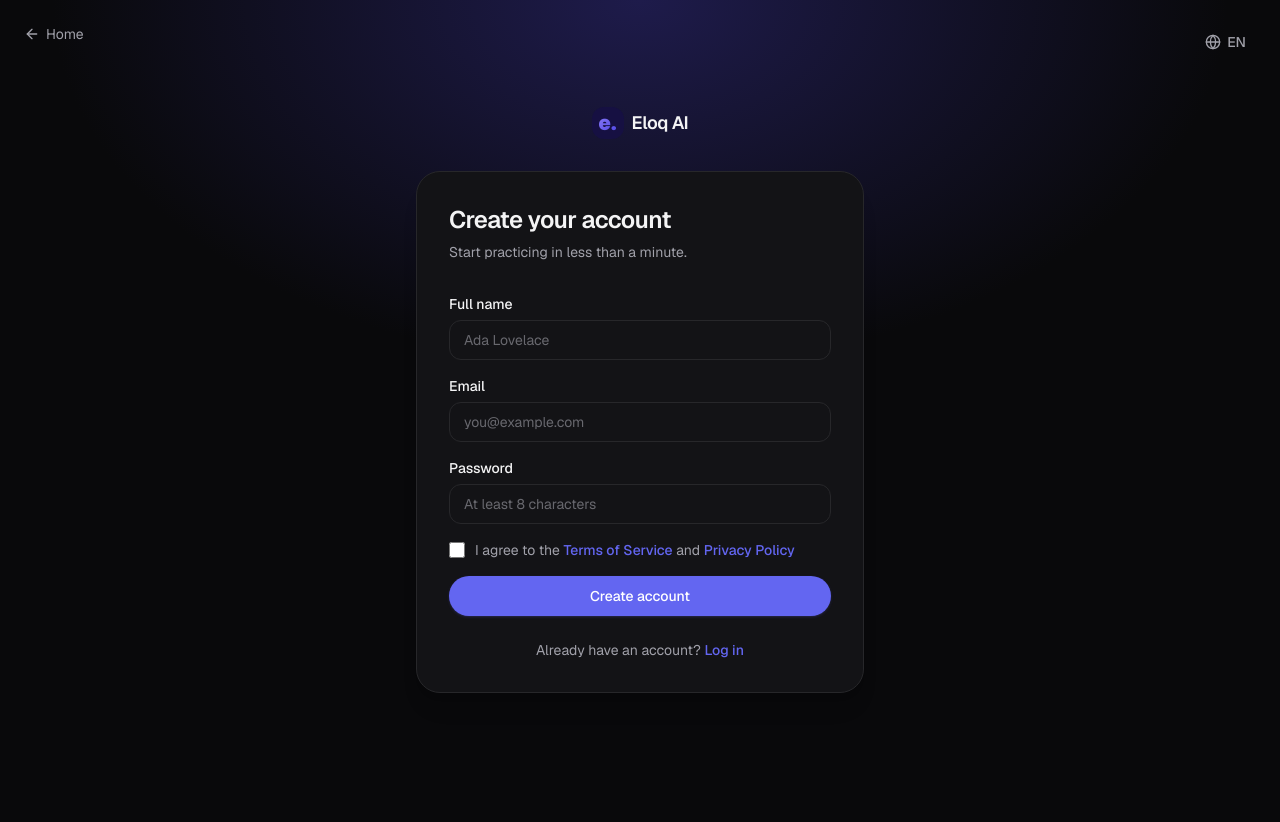
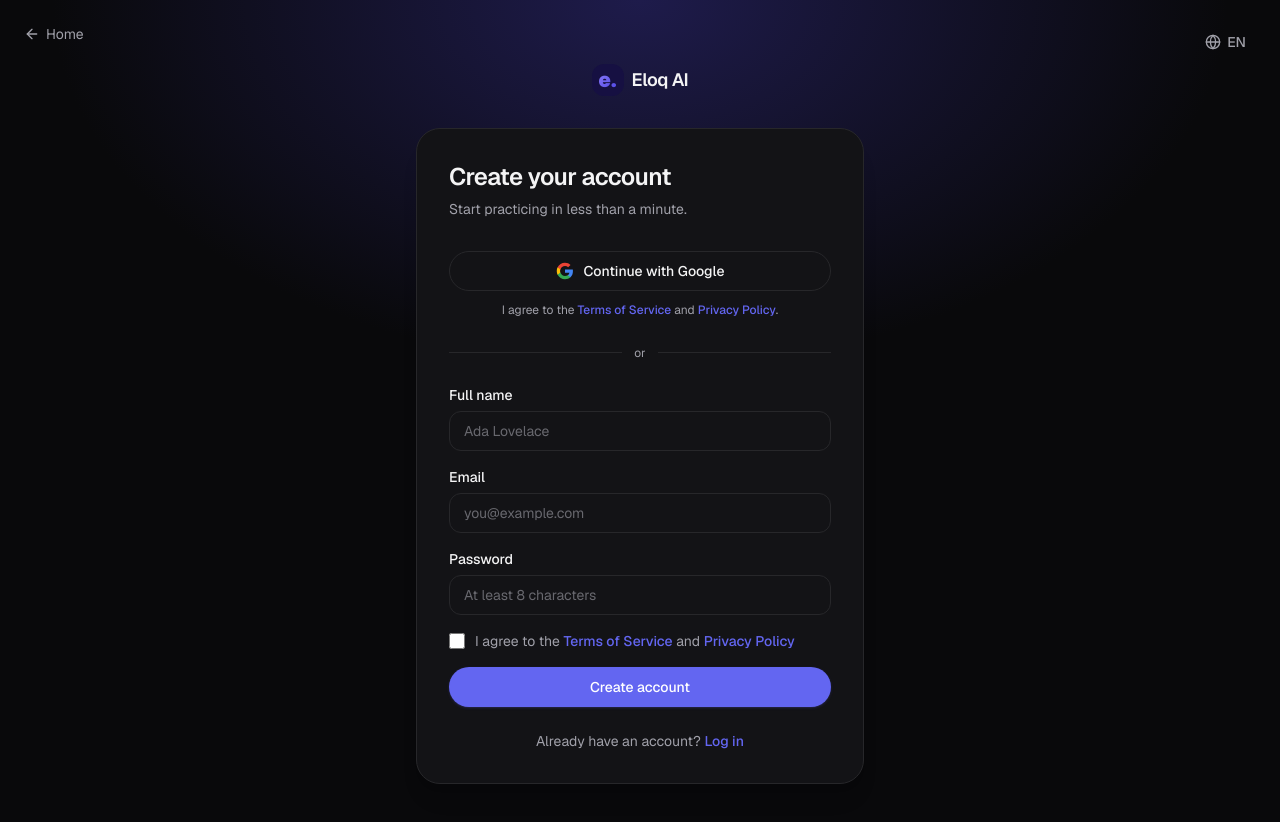
Before and after one commit to paulmunozdaudin/SpeakUp-Web., a Next.js app: page /signup in a window 1280 px wide. Shown: the top 822 px of the page. Before the commit the page ends 800 px from the top, so only its background shows below. Built offline with nearby package versions, Linux system fonts and the light colour scheme; no server answers.

Commit message:
Add Google sign-in/sign-up via Supabase OAuth
Adds a "Continue with Google" option to both /login and /signup,
alongside the existing email/password flow. Uses Supabase's built-in
OAuth redirect (signInWithOAuth), which lands the user back on the
already-provider-agnostic /auth/callback route.

```diff
--- a/src/app/(auth)/login/page.tsx
+++ b/src/app/(auth)/login/page.tsx
@@ -5,6 +5,7 @@ import Link from "next/link";
 import { useRouter, useSearchParams } from "next/navigation";
 import { Button } from "@/components/ui/button";
 import { Input } from "@/components/ui/input";
+import { GoogleButton } from "@/components/auth/google-button";
 import { signIn } from "@/services/auth.service";
 import { useDict } from "@/lib/i18n";
 
@@ -41,7 +42,17 @@ function LoginForm() {
         {d.auth.loginTitle}
       </h1>
       <p className="mt-1.5 text-sm text-muted">{d.auth.loginSubtitle}</p>
-      <form onSubmit={handleSubmit} className="mt-8 space-y-4">
+
+      <div className="mt-8">
+        <GoogleButton />
+      </div>
+      <div className="my-6 flex items-center gap-3 text-xs text-muted">
+        <span className="h-px flex-1 bg-border" />
+        {d.auth.orDivider}
+        <span className="h-px flex-1 bg-border" />
+      </div>
+
+      <form onSubmit={handleSubmit} className="space-y-4">
         <Input
           label={d.auth.email}
           name="email"
--- a/src/app/(auth)/signup/page.tsx
+++ b/src/app/(auth)/signup/page.tsx
@@ -6,6 +6,7 @@ import { useRouter } from "next/navigation";
 import { MailCheck } from "lucide-react";
 import { Button } from "@/components/ui/button";
 import { Input } from "@/components/ui/input";
+import { GoogleButton } from "@/components/auth/google-button";
 import { signUp } from "@/services/auth.service";
 import { useDict } from "@/lib/i18n";
 
@@ -71,7 +72,28 @@ export default function SignupPage() {
         {d.auth.signupTitle}
       </h1>
       <p className="mt-1.5 text-sm text-muted">{d.auth.signupSubtitle}</p>
-      <form onSubmit={handleSubmit} className="mt-8 space-y-4">
+
+      <div className="mt-8">
+        <GoogleButton />
+      </div>
+      <p className="mt-2.5 text-center text-xs leading-relaxed text-muted">
+        {d.auth.agreeToTermsPrefix}{" "}
+        <Link href="/terms" className="font-medium text-accent hover:underline">
+          {d.auth.agreeToTermsLinkTerms}
+        </Link>{" "}
+        {d.auth.agreeToTermsMiddle}{" "}
+        <Link href="/privacy" className="font-medium text-accent hover:underline">
+          {d.auth.agreeToTermsLinkPrivacy}
+        </Link>
+        .
+      </p>
+      <div className="my-6 flex items-center gap-3 text-xs text-muted">
+        <span className="h-px flex-1 bg-border" />
+        {d.auth.orDivider}
+        <span className="h-px flex-1 bg-border" />
+      </div>
+
+      <form onSubmit={handleSubmit} className="space-y-4">
         <Input
           label={d.auth.fullName}
           name="fullName"
--- /dev/null
+++ b/src/components/auth/google-button.tsx
@@ -0,0 +1,66 @@
+"use client";
+
+import { useState } from "react";
+import { signInWithGoogle } from "@/services/auth.service";
+import { useDict } from "@/lib/i18n";
+
+/** Google's official 4-color "G" mark — per Google's brand guidelines for
+ *  sign-in buttons (not reused anywhere else, so it lives inline here
+ *  rather than as a lucide-style icon). */
+function GoogleIcon() {
+  return (
+    <svg className="h-4.5 w-4.5" viewBox="0 0 48 48" aria-hidden>
+      <path
+        fill="#4285F4"
+        d="M45.12 24.5c0-1.56-.14-3.06-.4-4.5H24v8.51h11.84c-.51 2.75-2.06 5.08-4.39 6.64v5.52h7.11c4.16-3.83 6.56-9.47 6.56-16.17z"
+      />
+      <path
+        fill="#34A853"
+        d="M24 46c5.94 0 10.92-1.97 14.56-5.33l-7.11-5.52c-1.97 1.32-4.49 2.1-7.45 2.1-5.73 0-10.58-3.87-12.31-9.07H4.34v5.7C7.96 41.07 15.4 46 24 46z"
+      />
+      <path
+        fill="#FBBC05"
+        d="M11.69 28.18A13.98 13.98 0 0 1 10.9 24c0-1.45.25-2.86.69-4.18v-5.7H4.34A21.99 21.99 0 0 0 2 24c0 3.55.85 6.91 2.34 9.88z"
+      />
+      <path
+        fill="#EA4335"
+        d="M24 10.75c3.23 0 6.13 1.11 8.41 3.29l6.31-6.31C34.91 4.18 29.93 2 24 2 15.4 2 7.96 6.93 4.34 14.12l7.35 5.7c1.73-5.2 6.58-9.07 12.31-9.07z"
+      />
+    </svg>
+  );
+}
+
+/** "Continue with Google" — used on both /login and /signup. Navigates
+ *  the browser away to Google's consent screen on click; only shows an
+ *  error inline if something fails before that redirect even happens. */
+export function GoogleButton() {
+  const d = useDict();
+  const [loading, setLoading] = useState(false);
+  const [error, setError] = useState<string | null>(null);
+
+  async function handleClick() {
+    setError(null);
+    setLoading(true);
+    const result = await signInWithGoogle();
+    if (!result.ok) {
+      setError(result.error ?? d.auth.genericError);
+      setLoading(false);
+    }
+    // On success the browser is already navigating away to Google.
+  }
+
+  return (
+    <div>
+      <button
+        type="button"
+        onClick={handleClick}
+        disabled={loading}
+        className="inline-flex h-10 w-full cursor-pointer items-center justify-center gap-2.5 rounded-full border border-border bg-surface text-sm font-medium transition-colors hover:bg-surface-muted disabled:cursor-default disabled:opacity-60"
+      >
+        <GoogleIcon />
+        {d.auth.continueWithGoogle}
+      </button>
+      {error && <p className="mt-2 text-xs text-danger">{error}</p>}
+    </div>
+  );
+}
--- a/src/lib/i18n/translations.ts
+++ b/src/lib/i18n/translations.ts
@@ -222,6 +222,8 @@ export const en = {
   auth: {
     loginTitle: "Welcome back",
     loginSubtitle: "Log in to continue practicing.",
+    continueWithGoogle: "Continue with Google",
+    orDivider: "or",
     email: "Email",
     password: "Password",
     forgotPassword: "Forgot password?",
@@ -855,6 +857,8 @@ export const es: Dictionary = {
   auth: {
     loginTitle: "Hola de nuevo",
     loginSubtitle: "Inicia sesión para seguir practicando.",
+    continueWithGoogle: "Continuar con Google",
+    orDivider: "o",
     email: "Email",
     password: "Contraseña",
     forgotPassword: "¿Olvidaste la contraseña?",
@@ -1489,6 +1493,8 @@ export const fr: Dictionary = {
   auth: {
     loginTitle: "Content de te revoir",
     loginSubtitle: "Connecte-toi pour continuer à t'entraîner.",
+    continueWithGoogle: "Continuer avec Google",
+    orDivider: "ou",
     email: "Email",
     password: "Mot de passe",
     forgotPassword: "Mot de passe oublié ?",
--- a/src/services/auth.service.ts
+++ b/src/services/auth.service.ts
@@ -44,6 +44,22 @@ export async function signUp(
   };
 }
 
+/** Redirects the browser to Google's consent screen; on success the user
+ *  lands back on /auth/callback, which exchanges the code for a session.
+ *  Only resolves here if something goes wrong before the redirect even
+ *  starts (e.g. the Google provider isn't enabled in Supabase yet). */
+export async function signInWithGoogle(): Promise<AuthResult> {
+  const supabase = getSupabaseBrowserClient();
+  if (!supabase) return { ok: false, error: NOT_CONFIGURED_ERROR };
+
+  const { error } = await supabase.auth.signInWithOAuth({
+    provider: "google",
+    options: { redirectTo: `${window.location.origin}/auth/callback` },
+  });
+  if (error) return { ok: false, error: error.message };
+  return { ok: true };
+}
+
 export async function signIn(
   email: string,
   password: string,
```
